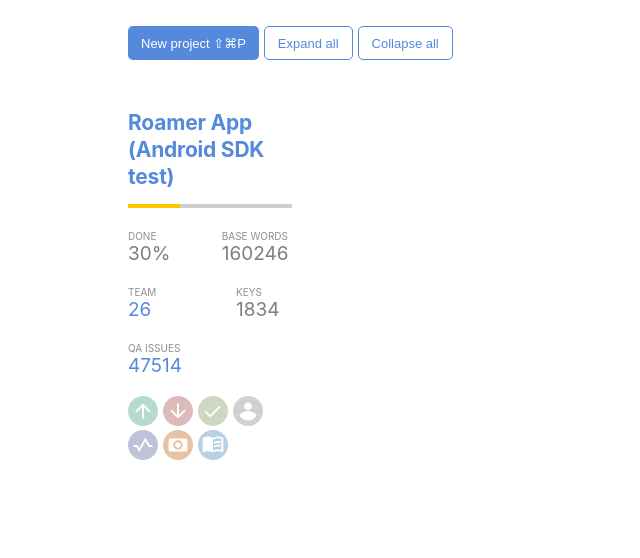
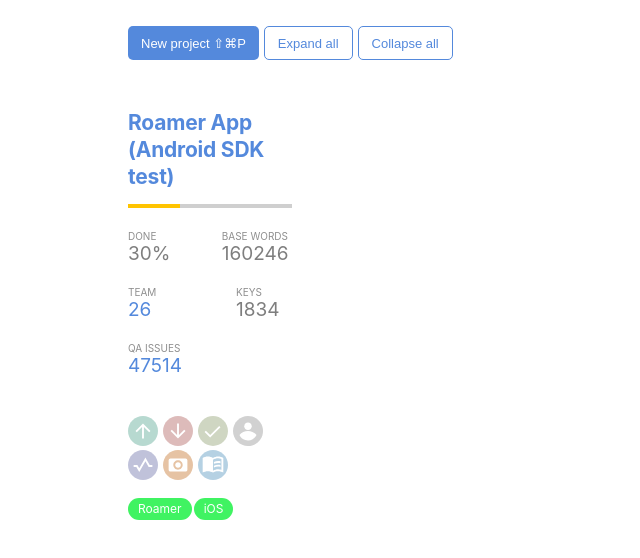
Before and after one commit to claudiacarvalhoc/roamer-app, a React (Create React App) app: page / in a window 1280 px wide. Shown: the top 558 px of the page, without its empty margins (0-640 px from the left). Built offline with nearby package versions, Linux system fonts and the light colour scheme.

Commit message:
add badgeds

```diff
--- /dev/null
+++ b/src/components/badge/badge.module.css
@@ -0,0 +1,16 @@
+.tag {
+    align-items: center;
+    padding: 4px 10px;
+    border-radius: 22px;
+    color: #FFFFFF;
+    font-size: 12px;
+    line-height: 14px;
+}
+
+.orange {
+    background: #E78946;
+}
+
+.orange {
+    background: #40F362;
+}
--- /dev/null
+++ b/src/components/badge/index.tsx
@@ -0,0 +1,22 @@
+import { FC } from 'react';
+import cn from 'classnames';
+import styles from './badge.module.css';
+
+export interface BadgeProps {
+    className: string;
+    name: string;
+    type?: 'orange' | 'green';
+}
+
+const Badge: FC<BadgeProps> = ({ className, name, type = 'orange' }) => {
+    return (
+        <div className={cn(styles.tag, className, {
+            [styles.orange]: type === 'orange',
+            [styles.green]: type === 'green',
+        })}>
+            {name}
+        </div>
+    );
+};
+
+export default Badge;
--- a/src/components/summary/index.tsx
+++ b/src/components/summary/index.tsx
@@ -8,6 +8,9 @@
 import ProgressBar from '../progressbar';
 import Label from '../label';
 import Icons from '../icons';
+import { InvalidatedProjectKind } from 'typescript';
+import Badge from '../badge';
+import { strict } from 'assert';
 
 
 export interface SummaryOwnProps {
@@ -21,6 +24,7 @@
 type SummaryProps = SummaryOwnProps & SummaryStateProps;
 
 const Summary: FC<SummaryProps> = ({ project, texts }) => {
+    const hasBadges = project.badges.length > 0;
     return (
         <>
             <h1 className={styles.summaryTitle}>{project.name}</h1>
@@ -36,7 +40,12 @@
             <div className={styles.line}>
                 <Label name={texts.qaIssuesText} value={`${project.issues}`} highlighted={true} />
             </div>
-            <Icons className={styles.icons} />
+            <div className={styles.iconsLines}>
+                <Icons className={styles.icons} />
+            </div>
+            <div className={styles.badgesLine}>
+                {hasBadges && project.badges.map(b => <Badge className={styles.badge} name={b} />)}
+            </div>
         </>
     );
 };
--- a/src/components/summary/summary.module.css
+++ b/src/components/summary/summary.module.css
@@ -16,6 +16,21 @@
     justify-content: space-between;
 }
 
+.iconsLines {
+    margin-top: 20px;
+}
+
 .icons {
     max-width: 160px;
 }
+
+.badgesLine {
+    width: 160px;
+    display: flex;
+    justify-content: flex-start;
+    margin-top: 14px;
+}
+
+.badge {
+    margin-right: 2px;
+}
--- a/src/redux/appState.ts
+++ b/src/redux/appState.ts
@@ -42,6 +42,6 @@
     keys: number;
     issues: number;
     icons: IconType[];
-    tags: string[];
+    badges: string[];
     translationSections: TranslationSectionsProperties[];
 }
--- a/src/redux/initialState.ts
+++ b/src/redux/initialState.ts
@@ -38,7 +38,7 @@
     }, {
         Icon: 'book'
     }],
-    tags: [
+    badges: [
         'Roamer',
         'iOS',
     ],
--- a/src/stubs/project.tsx
+++ b/src/stubs/project.tsx
@@ -23,7 +23,7 @@
     }, {
         Icon: 'book'
     }],
-    tags: [
+    badges: [
         'Roamer',
         'iOS',
     ],
```
Also changed, not shown: notes.txt.
